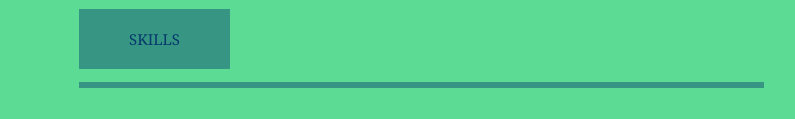
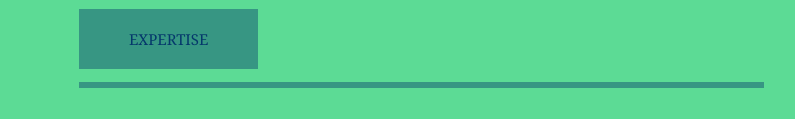
Before and after one commit to jordan9587/mi349_Final_Project, a plain HTML site: page index.html in a window 1280 px wide. Shown: the part 1962-2081 px from the top of the page, without its empty margins (408-1203 px from the left). Drawn offline with Linux system fonts and the light colour scheme.

Commit message:
Fixed Title mispelling in HTML

```diff
--- a/index.html
+++ b/index.html
@@ -119,7 +119,7 @@
 				<div class="row">
 					<div class="col-md-14">
 						<div class="section-title">
-							<h2>Skills</h2>
+							<h2>Expertise</h2>
 						</div>
 					</div>
 				</div>
```
